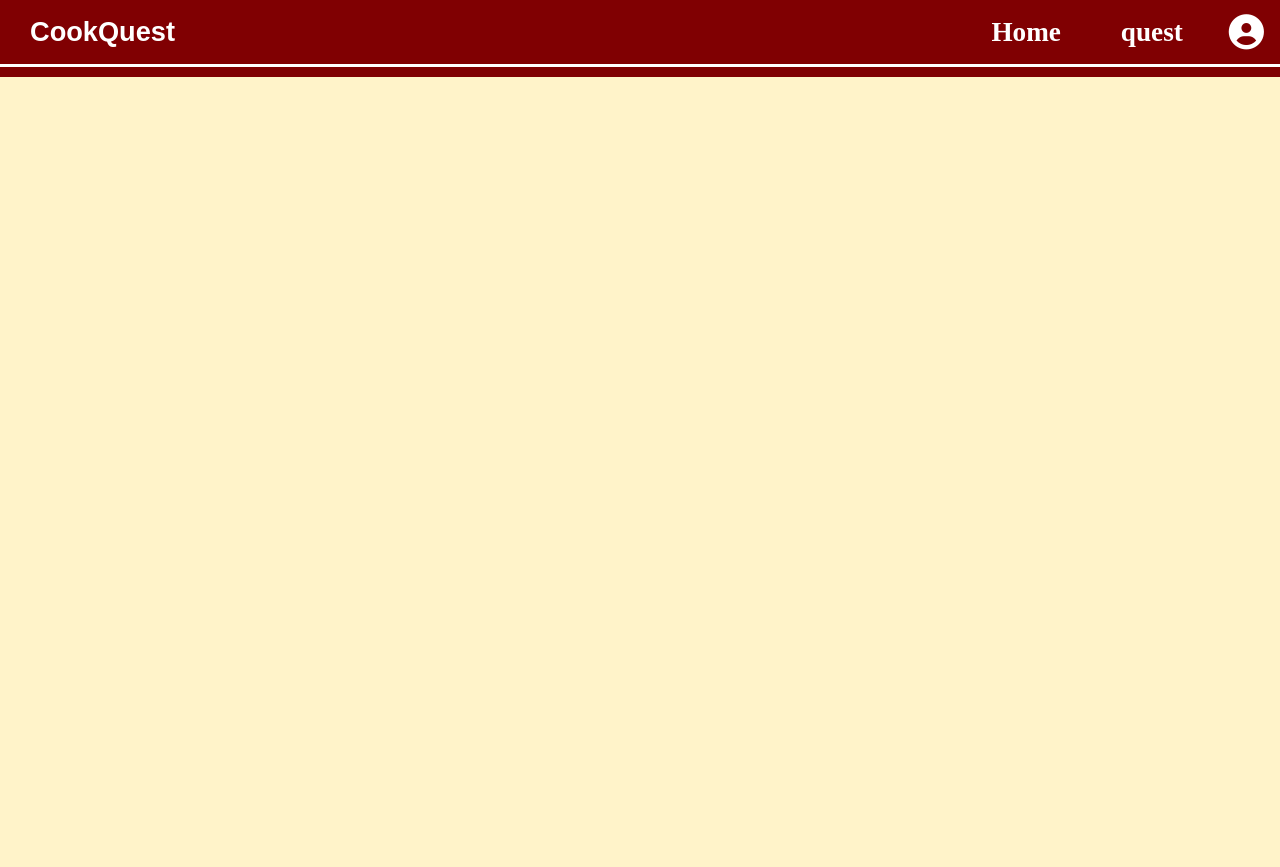
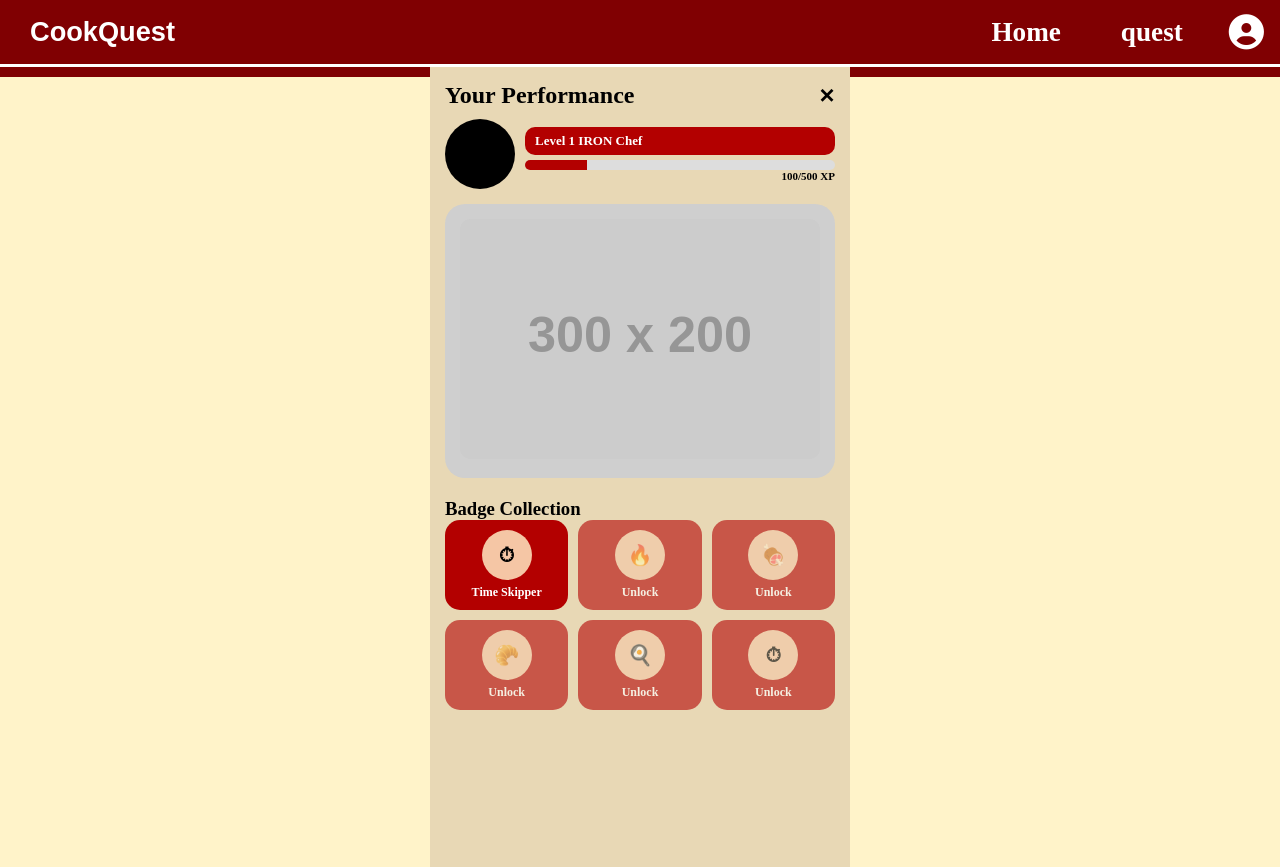
Before and after one commit to eartttpy1/CookQuest, a plain HTML site: page html/user/profile-view.html in a window 1280 px wide. Before the commit the page ends 800 px from the top, so only its background shows below. Drawn offline with nearby package versions, Linux system fonts and the light colour scheme; placeholder pictures from the web are drawn by us; a web font is replaced by a local one.

Commit message:
otp,profile,profile-view

```diff
--- a/assets/css/OTP.css
+++ b/assets/css/OTP.css
@@ -1,6 +1,25 @@
+:root{
+  --base-color: #800002;
+  --background-color: #800002;
+  --text-color: white;
+  --hover-color: rgba(255,255,255, 0.2);
+  --black-color: rgb(0, 0, 0);
+  --border-color-focus: #ff6a6c;
+}
+body.darkmode{
+  --base-color: #3D4459;
+  --background-color: #2a2f3e;;
+  --text-color: white;
+  --hover-color: rgba(255,255,255, 0.2);
+  --black-color: rgb(0, 0, 0);
+  --border-color-focus: #c0cfff;
+}
+
+
+
 /* 🔥 wrapper (สำคัญสุด) */
 .otp-wrapper {
-  max-width: 400px;
+  max-width: 350px;
   margin: 40px auto;
   padding: 20px;
   text-align: center;
@@ -13,7 +32,7 @@
   background: #eee;
   padding: 25px;
   border-radius: 20px;
-  border: 2px solid #b30000;
+  border: 2px solid var(--background-color);
   box-sizing: border-box;
 }
 
@@ -59,7 +78,7 @@
 .btn-send {
   width: 100%;
   padding: 12px;
-  background: #b30000;
+  background: var(--background-color);
   color: white;
   font-size: 18px;
   border: none;
--- a/assets/css/profile-view.css
+++ b/assets/css/profile-view.css
@@ -0,0 +1,120 @@
+.perf-page {
+  max-width: 420px;
+  margin: auto;
+  background: #e8d8b5;
+  padding: 15px;
+  min-height: 100vh;
+}
+
+/* header */
+.perf-header {
+  display: flex;
+  justify-content: space-between;
+  align-items: center;
+}
+
+.close {
+  cursor: pointer;
+  font-size: 20px;
+}
+
+/* level */
+.level-box {
+  display: flex;
+  align-items: center;
+  margin-top: 10px;
+}
+
+.avatar {
+  width: 70px;
+  height: 70px;
+  background: black;
+  border-radius: 50%;
+}
+
+.level-info {
+  margin-left: 10px;
+  flex: 1;
+}
+
+.level-title {
+  background: #b30000;
+  color: white;
+  padding: 6px 10px;
+  border-radius: 10px;
+  font-size: 13px;
+}
+
+/* xp */
+.xp-bar {
+  height: 10px;
+  background: #ddd;
+  border-radius: 10px;
+  margin-top: 5px;
+  overflow: hidden;
+}
+
+.xp-fill {
+  width: 20%;
+  height: 100%;
+  background: #b30000;
+}
+
+.xp-text {
+  font-size: 11px;
+  float: right;
+}
+
+/* chart */
+.chart-box {
+  background: #cfcfcf;
+  border-radius: 20px;
+  padding: 15px;
+  margin-top: 15px;
+}
+
+.chart-box img {
+  width: 100%;
+  border-radius: 10px;
+}
+
+/* badge */
+.badge-title {
+  margin-top: 20px;
+}
+
+.badge-grid {
+  display: grid;
+  grid-template-columns: repeat(3, 1fr);
+  gap: 10px;
+}
+
+.badge-card {
+  background: #b30000;
+  border-radius: 15px;
+  padding: 10px;
+  text-align: center;
+  color: white;
+}
+
+.badge-icon {
+  background: #f5c6a5;
+  width: 50px;
+  height: 50px;
+  margin: 0 auto 5px;
+  border-radius: 50%;
+  display: flex;
+  align-items: center;
+  justify-content: center;
+  font-size: 20px;
+  color: black;
+}
+
+.badge-card.lock {
+  opacity: 0.6;
+}
+
+.badge-card p {
+  margin: 0;
+  font-size: 12px;
+}
--- a/html/user/profile-view.html
+++ b/html/user/profile-view.html
@@ -100,6 +100,72 @@
     </nav>
 
     <!-- ==============Profile view all page content ============== -->
+     <div class="perf-page">
+
+  <!-- Header -->
+  <div class="perf-header">
+    <h2>Your Performance</h2>
+    <span class="close">✕</span>
+  </div>
+
+  <!-- Level -->
+  <div class="level-box">
+    <div class="avatar"></div>
+
+    <div class="level-info">
+      <div class="level-title">Level 1 IRON Chef</div>
+
+      <div class="xp-bar">
+        <div class="xp-fill"></div>
+      </div>
+
+      <span class="xp-text">100/500 XP</span>
+    </div>
+  </div>
+
+  <!-- Chart -->
+  <div class="chart-box">
+    <img src="https://via.placeholder.com/300x200" alt="chart">
+  </div>
+
+  <!-- Badge -->
+  <h3 class="badge-title">Badge Collection</h3>
+
+  <div class="badge-grid">
+
+    <div class="badge-card">
+      <div class="badge-icon">⏱</div>
+      <p>Time Skipper</p>
+    </div>
+
+    <div class="badge-card lock">
+      <div class="badge-icon">🔥</div>
+      <p>Unlock</p>
+    </div>
+
+    <div class="badge-card lock">
+      <div class="badge-icon">🍖</div>
+      <p>Unlock</p>
+    </div>
+
+    <div class="badge-card lock">
+      <div class="badge-icon">🥐</div>
+      <p>Unlock</p>
+    </div>
+
+    <div class="badge-card lock">
+      <div class="badge-icon">🍳</div>
+      <p>Unlock</p>
+    </div>
+
+    <div class="badge-card lock">
+      <div class="badge-icon">⏱</div>
+      <p>Unlock</p>
+    </div>
+
+  </div>
+
+</div>
 
 </body>
 </html>
```
